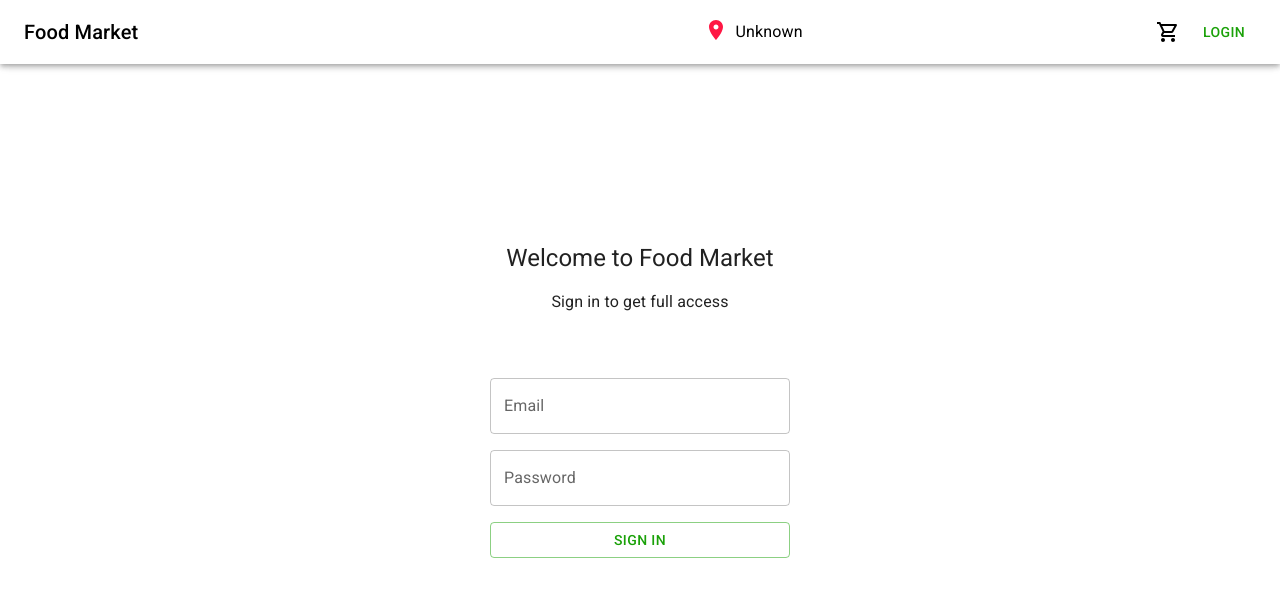
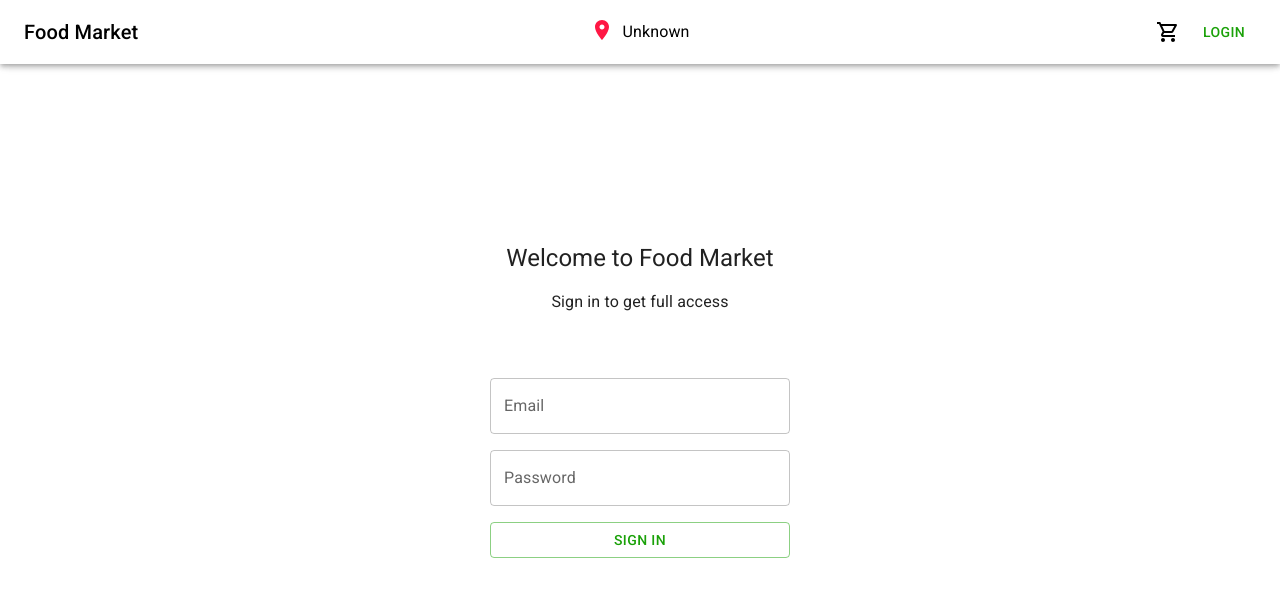
Before and after one commit to helmizu/food-market, a React (Vite) app: page /login in a window 1280 px wide. Shown: the top 596 px of the page. Built offline with nearby package versions, Linux system fonts and the light colour scheme; no server answers.

Commit message:
Fix header

```diff
--- a/src/components/Header.jsx
+++ b/src/components/Header.jsx
@@ -18,7 +18,7 @@ import { reverseGeocode } from '../utils/functions/geolocation';
 
 export default function Header() {
   const { auth, signout } = useAuthContext();
-  const { latitude = '', longitude = '' } = getUserLocation() || {};
+  const { latitude = '', longitude = '' } = getUserLocation();
   const [anchorEl, setAnchorEl] = React.useState(null);
   const [city, setCity] = React.useState('Unknown');
   const navigate = useNavigate();
@@ -59,13 +59,16 @@ export default function Header() {
       }}
     >
       <Toolbar>
-        <Typography variant="h6" component="div" sx={{ flexGrow: 1, cursor: 'pointer' }} onClick={() => navigate('/')}>
+        <Box width={400}>
+          <Typography variant="h6" component="div" sx={{ width: 'fit-content', cursor: 'pointer' }} onClick={() => navigate('/')}>
             Food Market
           </Typography>
-        <Box display="flex" flexDirection="row" gap={1} alignItems="center" flexGrow={1} ml={28}>
+        </Box>
+        <Box display="flex" flexDirection="row" gap={1} alignItems="center" justifyContent="center" flexGrow={1}>
           <LocationOnIcon color="error" sx={{ mt: '-4px' }} />
           <Typography>{city}</Typography>
         </Box>
+        <Box display="flex" flexDirection="row" width={400} justifyContent="flex-end" alignItems="center">
           {!!auth && (
             <IconButton
               size="large"
@@ -118,7 +121,8 @@ export default function Header() {
           {!auth && (
             <Button onClick={() => navigate('/login', { state: { from: location.pathname } })}>Login</Button>
           )}
+        </Box>
       </Toolbar>
-    </AppBar>
+    </AppBar >
   );
 }
```
Lines whose indentation alone changed are shown as unchanged.
